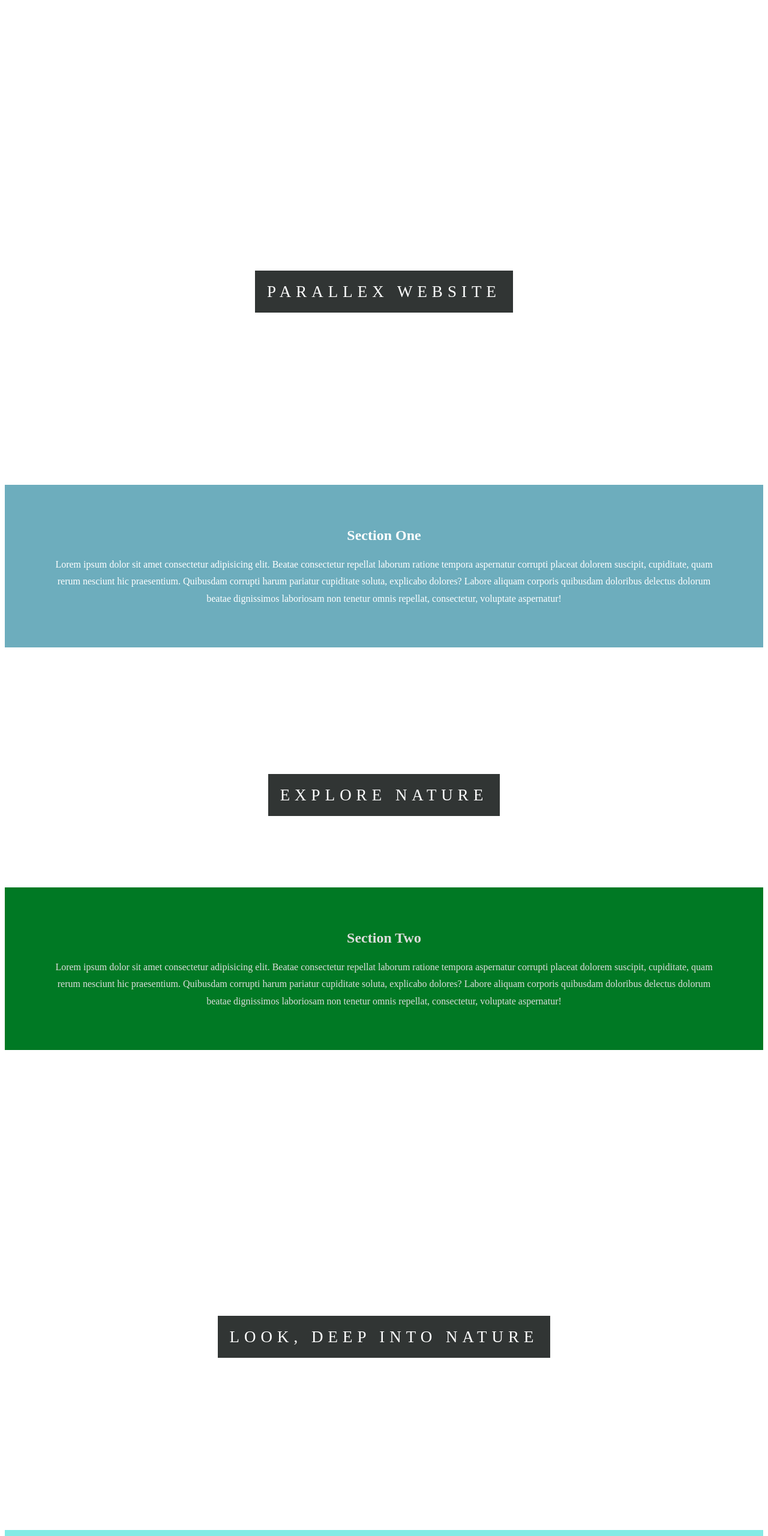
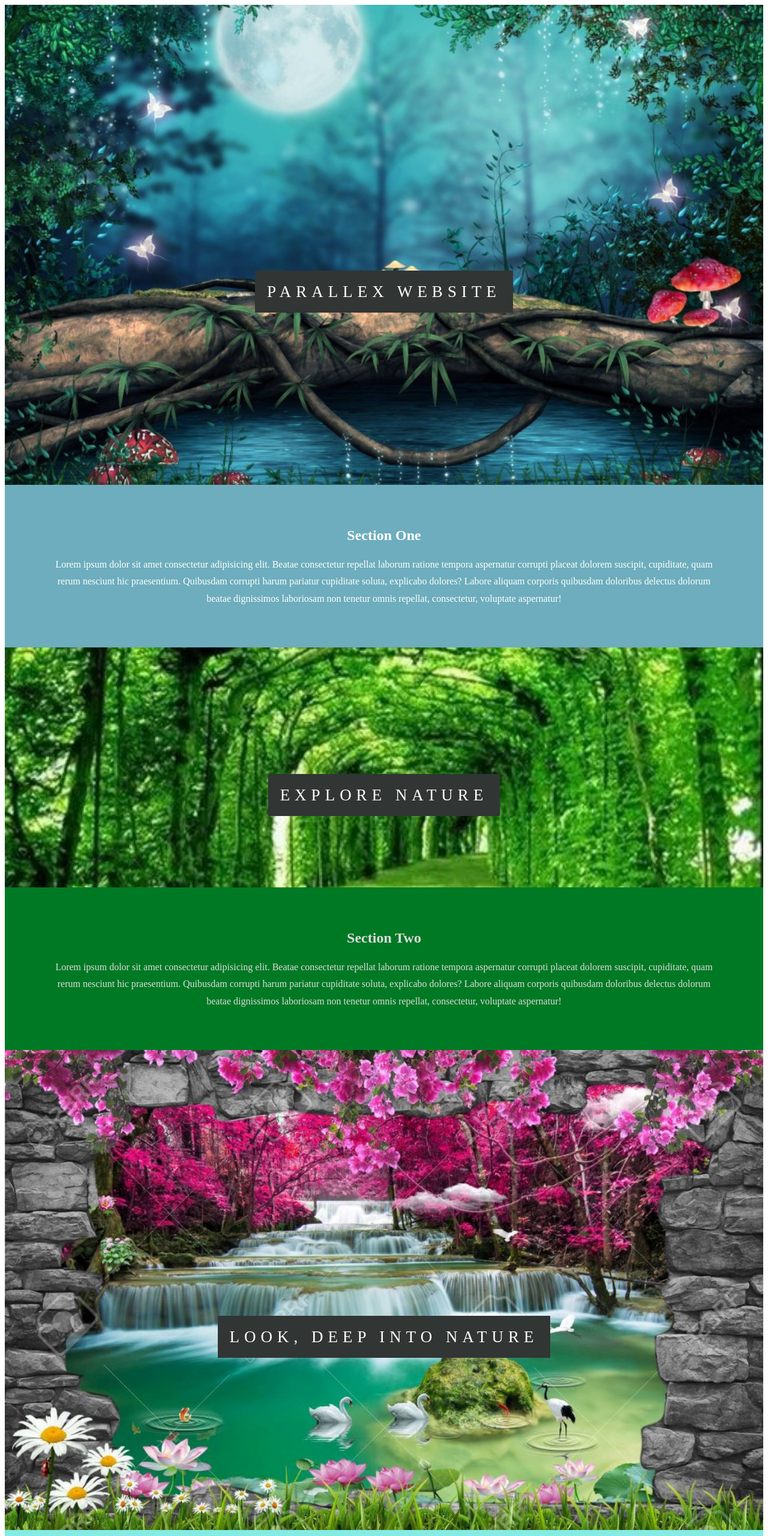
Before and after one commit to MuhammadSubhan0712/Parallex_web-HTML-CSS, a plain HTML site: page index.html in a window 1280 px wide. Shown: the top 2560 px of the page at 60% size. Drawn offline with Linux system fonts and the light colour scheme.

Commit message:
Changed.

```diff
--- a/style.css
+++ b/style.css
@@ -9,19 +9,19 @@ html {
   color: #666;
 }
 .pimg1 {
-  background-image: url(./image1_files/self-adhesive-vinyl-sticker-medium-0-1-ama-2331-madhusign-original-imaes5gzhyny4rg3.jpeg);
+  background-image: url(./images/Image1.jpeg);
   min-height: 100%;
 }
 .pimg2 {
-  background-image: url(./image2_files/3d-nature-wallpaper-500x500.jpg);
+  background-image: url(./images/Image2.jpg);
   min-height: 400px;
 }
 .pimg3 {
-  background-image: url(./image3_files/131969984-3d-amazing-natural-wallpaper.jpg);
+  background-image: url(./images/Image3.jpg);
   min-height: 100%;
 }
 .pimg4 {
-  background-image: url(./image4_files/3d-amazing-natural-wallpaper-background-260nw-1511224781.jpg);
+  background-image: url(./images/Image4.jpg);
   min-height: 100%;
 }
 
```
Also changed, not shown: images/Image1.jpeg (renamed from images/self-adhesive-vinyl-sticker-medium-0-1-ama-2331-madhusign-original-imaes5gzhyny4rg3.jpeg), images/Image2.jpg (renamed from images/3d-nature-wallpaper-500x500.jpg), images/Image3.jpg (renamed from images/131969984-3d-amazing-natural-wallpaper.jpg), images/Image4.jpg (renamed from images/3d-amazing-natural-wallpaper-background-260nw-1511224781.jpg).
